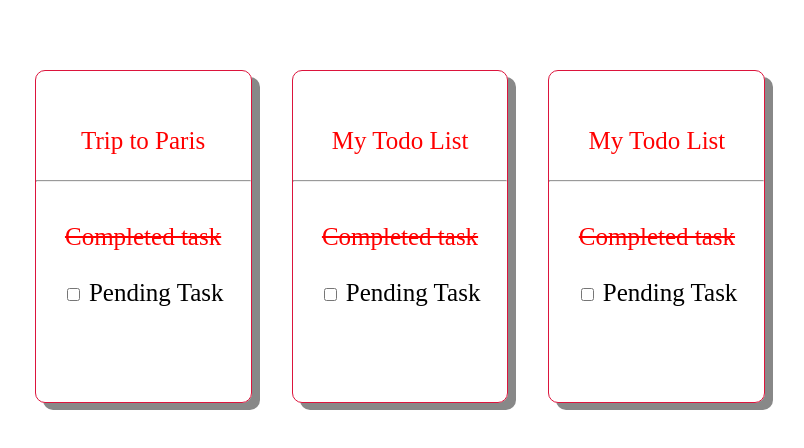
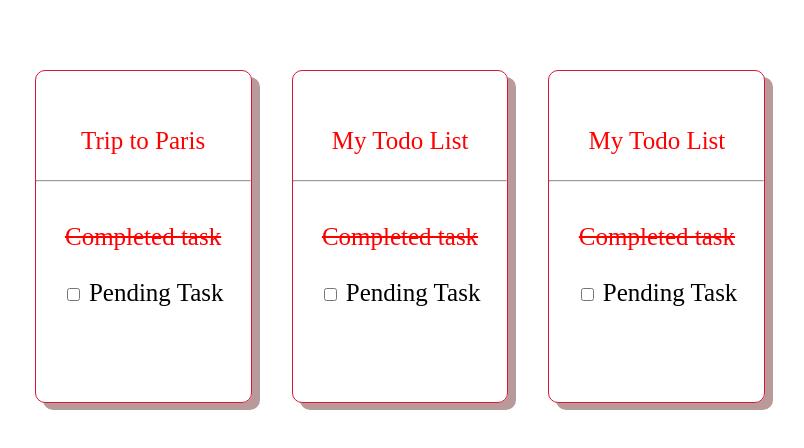
Before and after one commit to Md-Sameera/project2, a plain HTML site: page index.html in a window 1280 px wide. Shown: the part 158-606 px from the top of the page, without its empty margins (269-1073 px from the left). Drawn offline with Linux system fonts and the light colour scheme.

Commit message:
Update index.html

```diff
--- a/index.html
+++ b/index.html
@@ -17,7 +17,7 @@
             width: 350px;
             margin: 20px;
             height: 300px;
-            box-shadow: 8px 7px #888888;
+            box-shadow: 8px 7px #b89a9a;
         }
         .box2{
             padding-top: 4%;
@@ -26,7 +26,7 @@
             width: 350px;
             margin: 20px;
             height: 300px;
-            box-shadow: 8px 7px #888888;
+            box-shadow: 8px 7px #b89a9a;
         }
         .box3{
             padding-top: 4%;
@@ -35,7 +35,7 @@
             width: 350px;
             margin: 20px;
             height: 300px;
-            box-shadow: 8px 7px #888888;
+            box-shadow: 8px 7px #b89a9a;
         }
     </style>
 </head>
```
